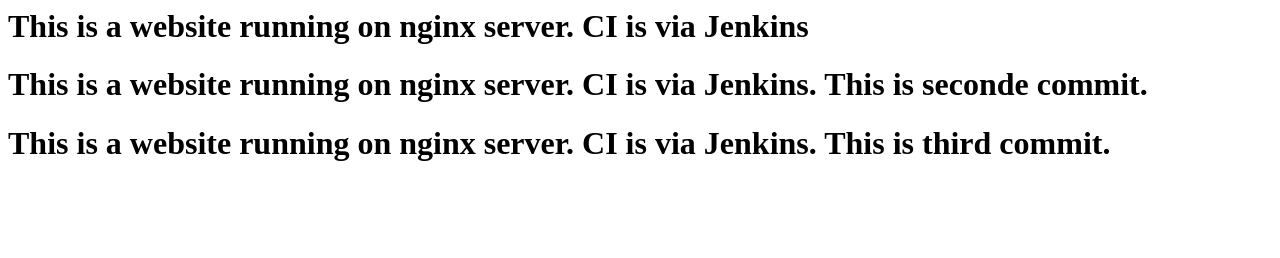
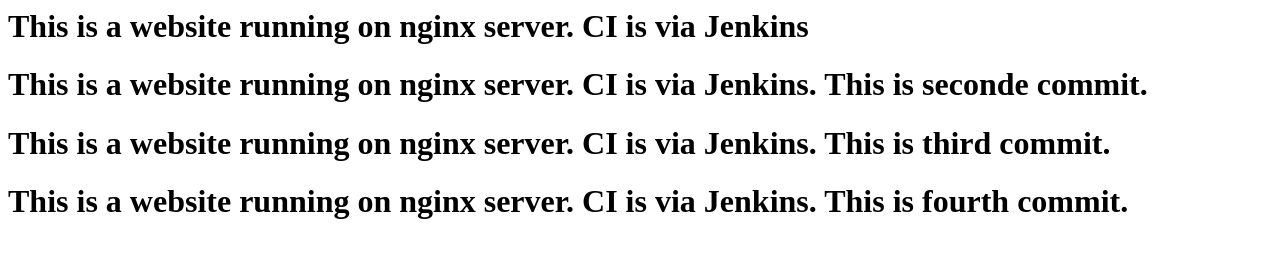
Before and after one commit to tushar1388/jenkins_nginx, a plain HTML site: page index.html in a window 1280 px wide. Drawn offline with Linux system fonts and the light colour scheme.

Commit message:
fifth commit

```diff
--- a/index.html
+++ b/index.html
@@ -3,5 +3,6 @@
 <h1> This is a website running on nginx server. CI is via Jenkins </h1>
 <h1> This is a website running on nginx server. CI is via Jenkins. This is seconde commit. </h1>
 <h1> This is a website running on nginx server. CI is via Jenkins. This is third commit. </h1>
+<h1> This is a website running on nginx server. CI is via Jenkins. This is fourth commit. </h1>
 </body>
 </html>
```
